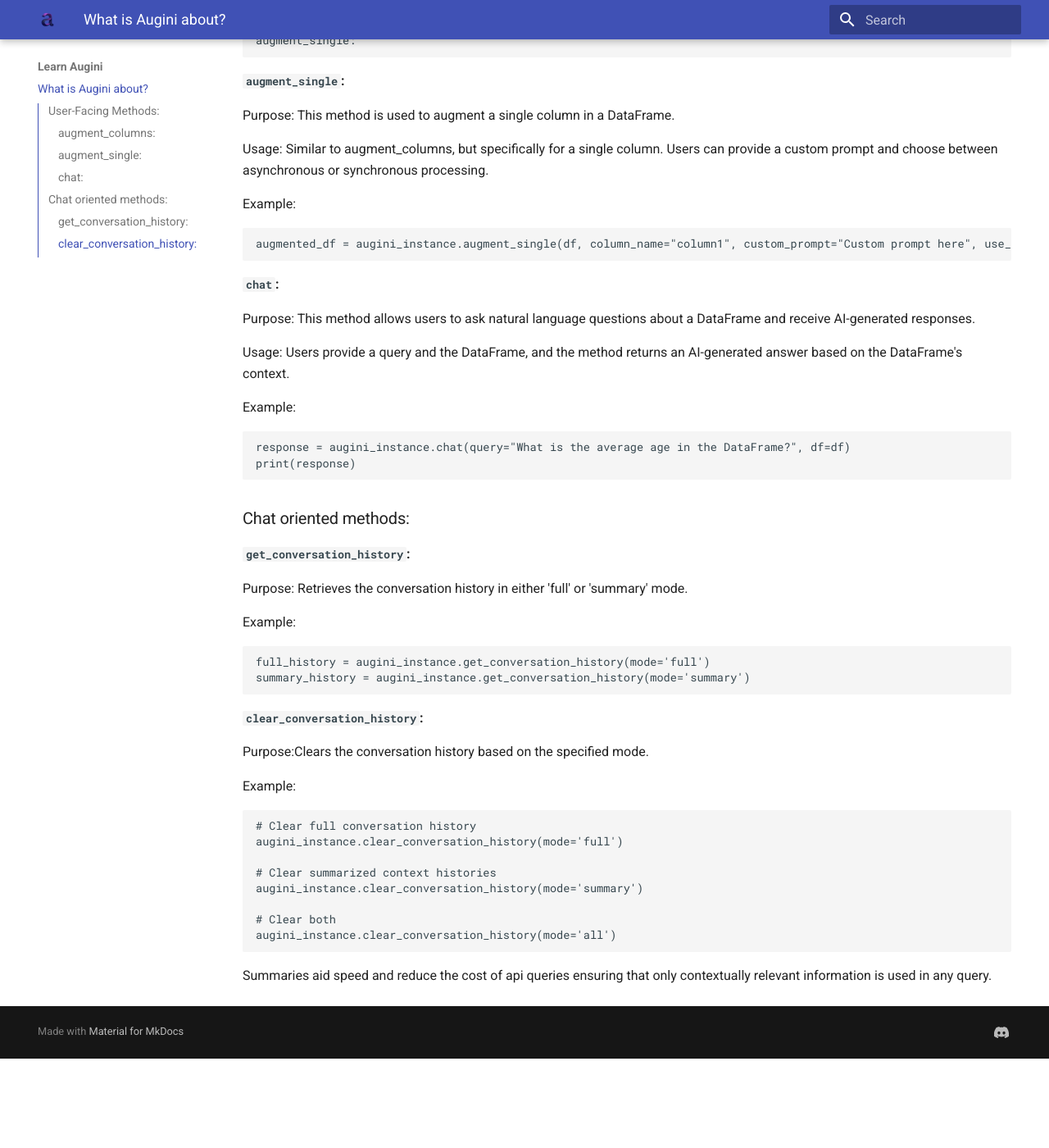
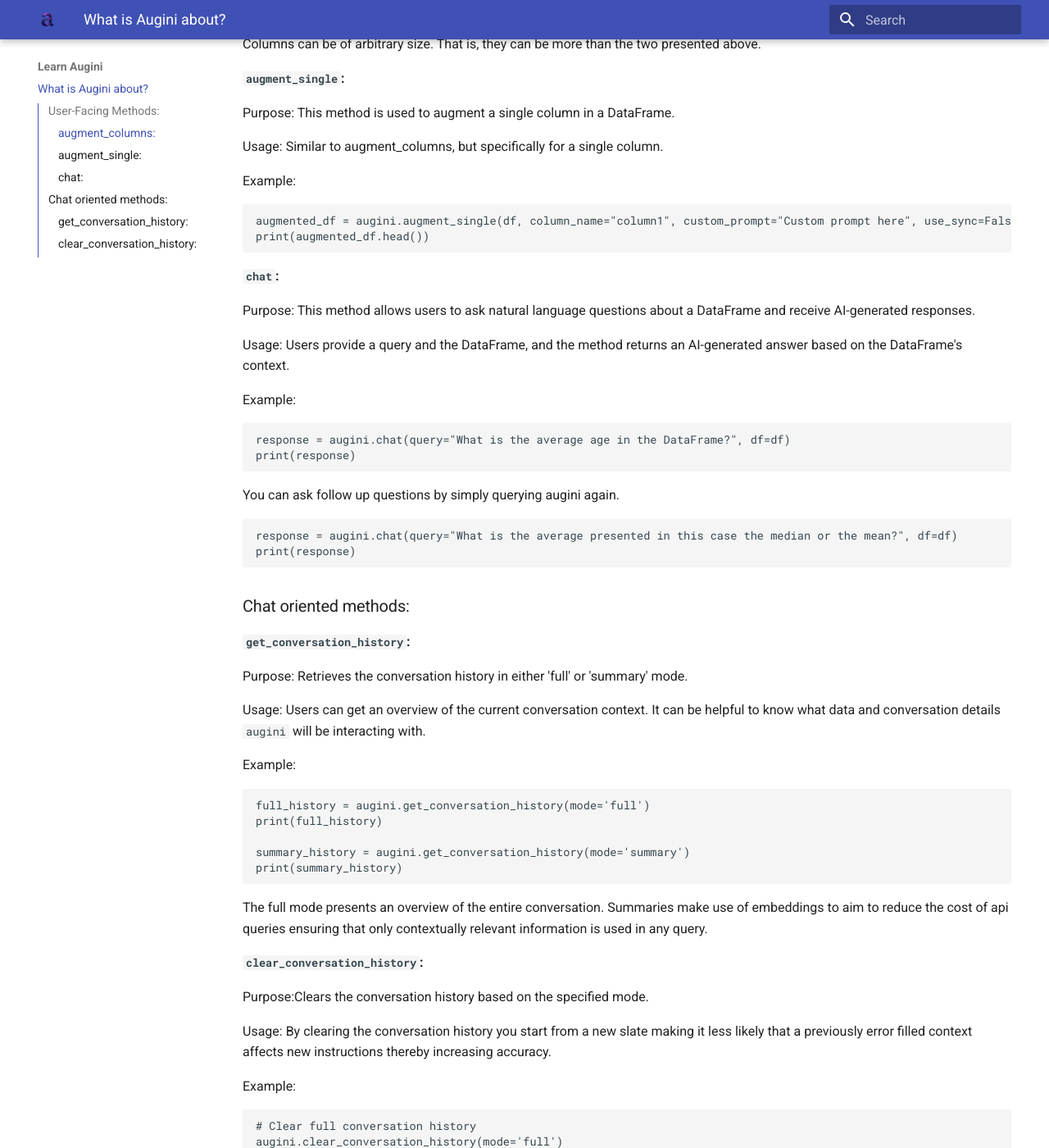
Before and after one commit to tabularis-ai/augini, an MkDocs documentation site: the page built from docs/Learn Augini/What is Augini about.md, in a window 1280 px wide and 1400 px high, scrolled down 621 px. Shown: the whole window at 82% size. Built offline with MkDocs 1.6.1 and Material for MkDocs 9.7.7, drawn with Linux system fonts in a browser that asks for light colours; before the commit the page ends 1912 px from its top, so only the background shows below that; some of the changed text lies outside the part shown.

````diff
--- a/docs/Learn Augini/What is Augini about.md
+++ b/docs/Learn Augini/What is Augini about.md
@@ -1,12 +1,10 @@
 # What is Augini about?
 
-Augini enables synthetic data generation in an easy to use interface.
+`augini` enables synthetic data generation in an easy to use interface.
 
-Some datasets are hard to get access to. Synthetic data generation allows one to run quick experiments on
-datasets that are very similar to ground truth.
+Some datasets are hard to get access to. Synthetic data generation allows one to run quick experiments on datasets that are very similar to ground truth.
 
 The tool currently exposes three easy to use interfaces/methods to get to work quickly.
-
 
 ### User-Facing Methods:
 
@@ -14,25 +12,27 @@ The tool currently exposes three easy to use interfaces/methods to get to work q
 
 Purpose: This method is used to augment (add new synthetic data to) specific columns in a DataFrame.
 
-Usage: Users can specify which columns they want to augment and optionally provide a custom prompt. The method can either use asynchronous or synchronous processing.
+Usage: Users can specify which columns/column names they want to augment and optionally provide a custom prompt.
 
 Example:
 
 ```python
-augmented_df = augini_instance.augment_columns(df, columns=["column1", "column2"], custom_prompt="Custom prompt here", use_sync=False)
-augment_single:
+augmented_df = augini.augment_columns(df, columns=["column1", "column2"], custom_prompt="Custom prompt here", use_sync=False)
 ```
+
+Columns can be of arbitrary size. That is, they can be more than the two presented above.
 
 #### `augment_single`:
 
 Purpose: This method is used to augment a single column in a DataFrame.
 
-Usage: Similar to augment_columns, but specifically for a single column. Users can provide a custom prompt and choose between asynchronous or synchronous processing.
+Usage: Similar to augment_columns, but specifically for a single column.
 
 Example:
 
 ```python
-augmented_df = augini_instance.augment_single(df, column_name="column1", custom_prompt="Custom prompt here", use_sync=False)
+augmented_df = augini.augment_single(df, column_name="column1", custom_prompt="Custom prompt here", use_sync=False)
+print(augmented_df.head())
 ```
 
 #### `chat`:
@@ -44,7 +44,14 @@ Usage: Users provide a query and the DataFrame, and the method returns an AI-gen
 Example:
 
 ```python
-response = augini_instance.chat(query="What is the average age in the DataFrame?", df=df)
+response = augini.chat(query="What is the average age in the DataFrame?", df=df)
+print(response)
+```
+
+You can ask follow up questions by simply querying augini again.
+
+```python
+response = augini.chat(query="What is the average presented in this case the median or the mean?", df=df)
 print(response)
 ```
 
@@ -54,28 +61,35 @@ print(response)
 
 Purpose: Retrieves the conversation history in either 'full' or 'summary' mode.
 
+Usage: Users can get an overview of the current conversation context. It can be helpful to know what data and conversation details `augini` will be interacting with.
+
 Example:
 
 ```python
-full_history = augini_instance.get_conversation_history(mode='full')
-summary_history = augini_instance.get_conversation_history(mode='summary')
+full_history = augini.get_conversation_history(mode='full')
+print(full_history)
+
+summary_history = augini.get_conversation_history(mode='summary')
+print(summary_history)
 ```
+
+The full mode presents an overview of the entire conversation. Summaries make use of embeddings to aim to reduce the cost of api queries ensuring that only contextually relevant information is used in any query.
 
 #### `clear_conversation_history`:
 
 Purpose:Clears the conversation history based on the specified mode.
 
+Usage: By clearing the conversation history you start from a new slate making it less likely that a previously error filled context affects new instructions thereby increasing accuracy.
+
 Example:
 
 ```python
 # Clear full conversation history
-augini_instance.clear_conversation_history(mode='full')
+augini.clear_conversation_history(mode='full')
 
 # Clear summarized context histories
-augini_instance.clear_conversation_history(mode='summary')
+augini.clear_conversation_history(mode='summary')
 
 # Clear both
-augini_instance.clear_conversation_history(mode='all')
+augini.clear_conversation_history(mode='all')
 ```
-
-Summaries aid speed and reduce the cost of api queries ensuring that only contextually relevant information is used in any query.
````
Also changed, not shown: README.md (+51 -0 lines), 1 other file.
